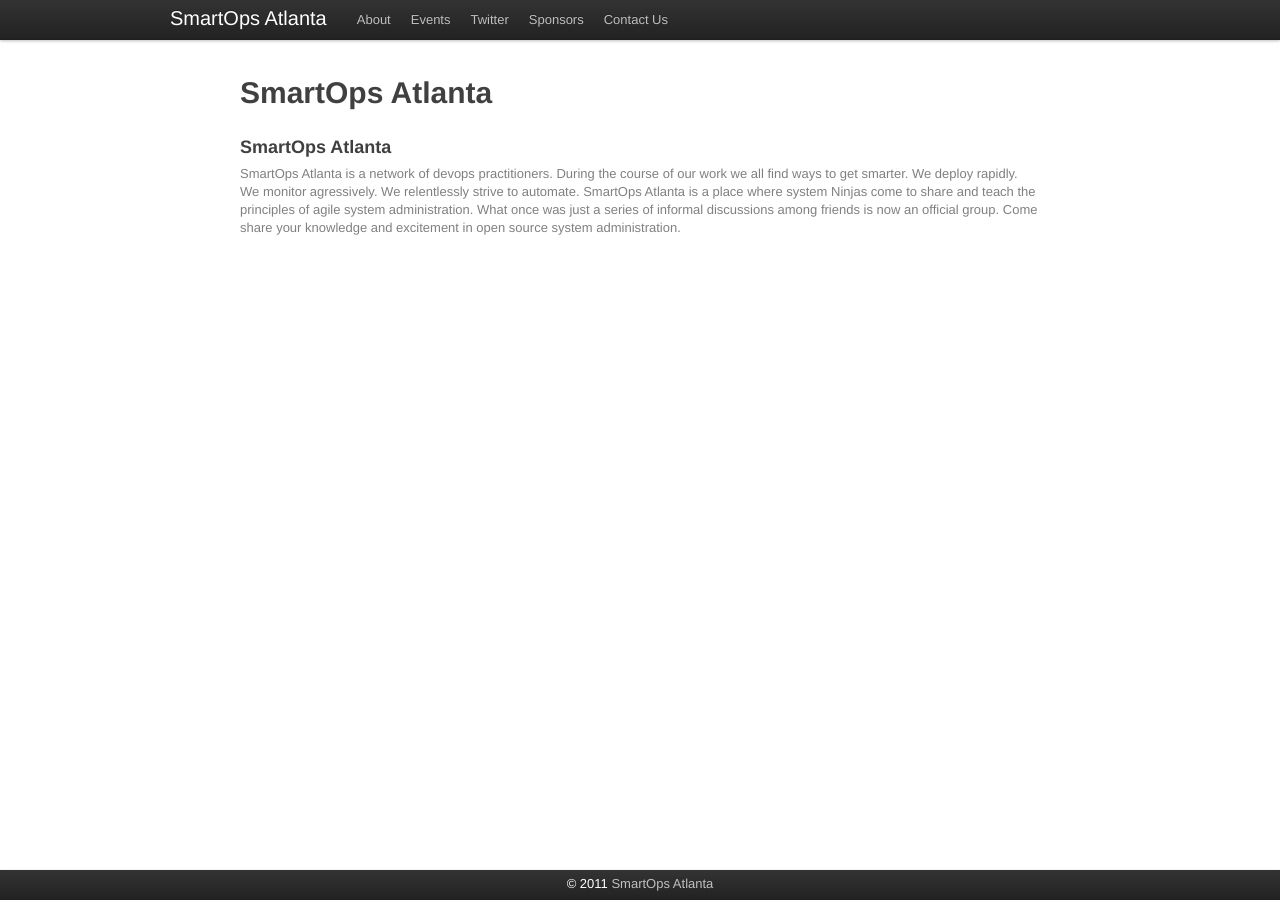
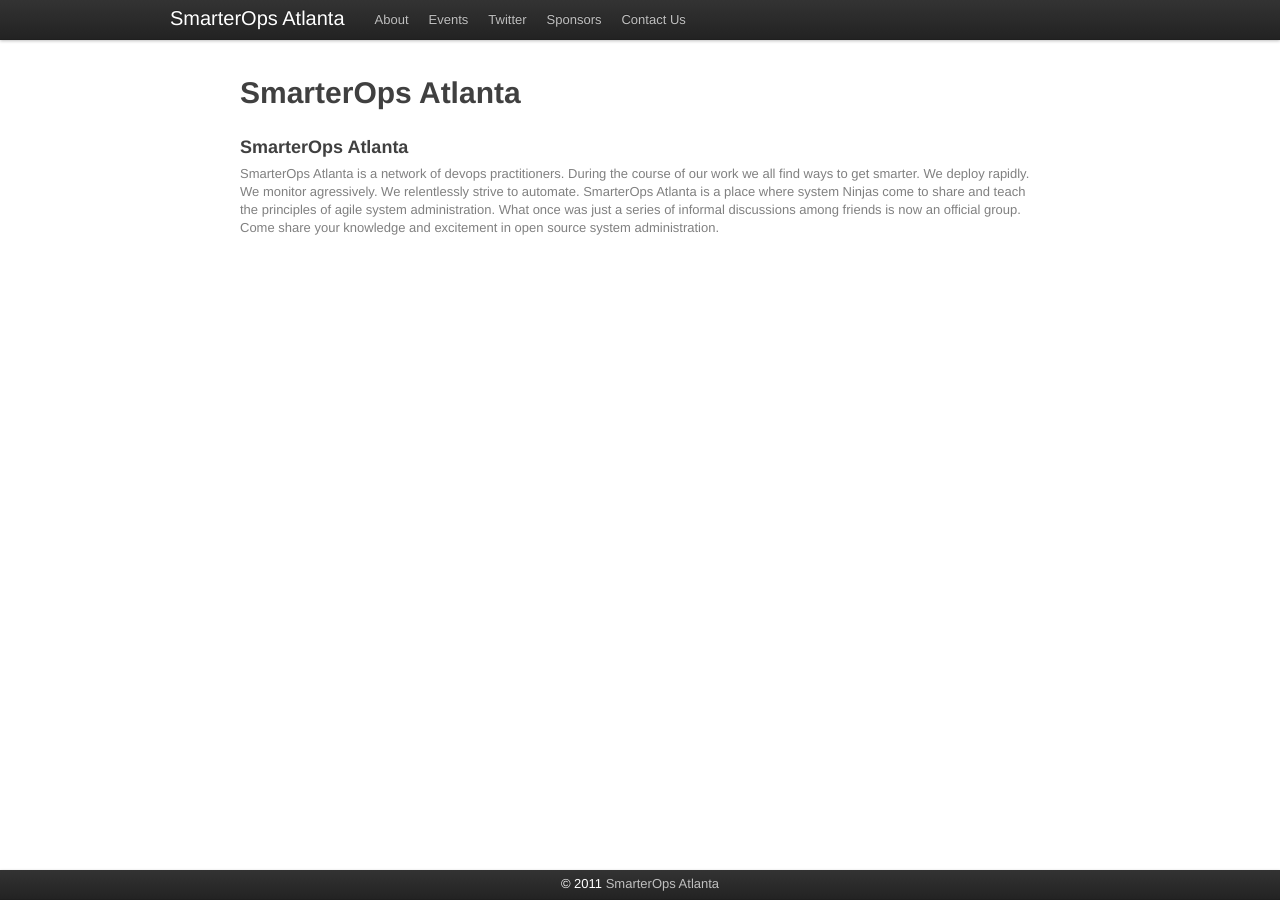
Before and after one commit to iflowfor8hours/smartopsatlanta.org, a Jekyll site: the page built from index.html, in a window 1280 px wide. Built offline with Jekyll 4.4.1, drawn with Linux system fonts in a browser that asks for light colours; nearby versions of some CDN libraries.

Commit message:
changed smartops to smarterops for legal reasons.

```diff
--- a/_layouts/default.html
+++ b/_layouts/default.html
@@ -46,7 +46,8 @@
         <div class="fill">
             <div class="container">
                 <small>
-                    &copy; 2011 <a href="http://twitter.com/#!/smartopsatlanta">SmartOps Atlanta</a>
+                    &copy; 2011 <a
+                      href="http://twitter.com/#!/smartopsatlanta">SmarterOps Atlanta</a>
 
         <script> $(function () { $('.tabs').tabs() }) </script>
 
--- a/contact.html
+++ b/contact.html
@@ -1,10 +1,10 @@
 ---
 layout: default
-title: SmartOps Atlanta
+title: SmarterOps Atlanta
 ---
 
 <div class="content">
-    <h1 align="center">SmartOps Atlanta</h1>
+    <h1 align="center">SmarterOps Atlanta</h1>
 
     <p>Ideas, questions or comments? Want to join us in providing high quality training or just hang out and kick ideas around? Drop us an email at smartopsatlanta@gmail.com, or hit us on twitter <a href="http://twitter.com/#!/smartopsatlanta"> @SmartOpsAtlanta. </a> </p>
 
--- a/events.html
+++ b/events.html
@@ -1,11 +1,11 @@
 ---
 layout: default
-title: SmartOps Atlanta
+title: SmarterOps Atlanta
 ---
 
 <div class="content">
     <h1>Puppet Basic Training</h1> <h3>November 12, Sandy Springs</h3>
-    <p> SmartOps Atlanta is running a Puppet training course. We're going to be doing the following:
+    <p> SmarterOps Atlanta is running a Puppet training course. We're going to be doing the following:
 <ul>
 <li>Installing puppet</li>
 <li>Using puppet interactively</li>
--- a/index.html
+++ b/index.html
@@ -1,12 +1,15 @@
 ---
 layout: default
-title: SmartOps Atlanta
+title: SmarterOps Atlanta
 ---
 
 <div class="content">
-    <h1>SmartOps Atlanta</h1>
+    <h1>SmarterOps Atlanta</h1>
 
-    <h3>SmartOps Atlanta</h3>
+    <h3>SmarterOps Atlanta</h3>
 
-    <p>SmartOps Atlanta is a network of devops practitioners.  During the course of our work we all find ways to get smarter.  We deploy rapidly.  We monitor agressively.  We relentlessly strive to automate.  SmartOps Atlanta is a place where system Ninjas come to share and teach the principles of agile system administration.  What once was just a series of informal discussions among friends is now an official group.  Come share your knowledge and excitement in open source system administration.</p>
+    <p>SmarterOps Atlanta is a network of devops practitioners.
+    During the course of our work we all find ways to get smarter.  We
+    deploy rapidly.  We monitor agressively.  We relentlessly strive to
+    automate.  SmarterOps Atlanta is a place where system Ninjas come to share and teach the principles of agile system administration.  What once was just a series of informal discussions among friends is now an official group.  Come share your knowledge and excitement in open source system administration.</p>
 </div>
--- a/sponsors.html
+++ b/sponsors.html
@@ -1,6 +1,6 @@
 ---
 layout: default
-title: SmartOps Atlanta
+title: SmarterOps Atlanta
 ---
 
 <div class="content">
```
